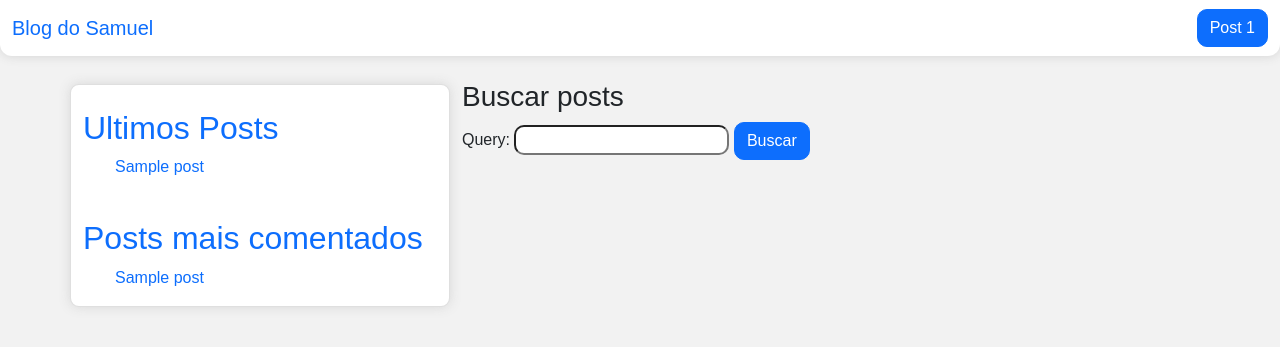
After one commit to samueloliveiraf/projeto-blog, a Django app: page /post-buscar/ in a window 1280 px wide. The commit adds this page. Shown: the top 347 px of the page. Run offline with Django 4.2, Linux system fonts and the light colour scheme; tables that the repository leaves empty hold one stand-in row (values such as "Sample post"); some libraries are stand-ins or nearby versions.

Commit message:
finalizando backend do blog

```diff
--- a/blog/forms.py
+++ b/blog/forms.py
@@ -16,3 +16,7 @@ class ComentarioForm(forms.ModelForm):
             'email',
             'corpo'
         )
+
+
+class BuscarForm(forms.Form):
+    query = forms.CharField()
--- /dev/null
+++ b/blog/templates/blog/post/buscar.html
@@ -0,0 +1,39 @@
+{% extends 'base.html' %}
+{% load static %}
+{% load blog_tags %}
+{% load bootstrap %}
+
+{% block title %} Buscar {% endblock %}
+{% block link %}
+    <link href="{% static 'css/blog.css' %}" type="text/css" rel="stylesheet" media="screen,projection">
+{% endblock %}
+
+{% block content %}
+
+    {% if query %}
+        <h2>Posts que contêm {{ query }}</h2>
+        <h3>
+            {% with resultados.count as total_posts %}
+                Encontrados {{ total_posts }} resultados{{ total_posts|pluralize }}
+            {% endwith %}
+        </h3>
+        {% for post in resultados %}
+            <h4>
+                <a href="{{ post.get_absolute_url }}">{{ post.titulo }}</a>
+            </h4>
+            {{ post.corpo|markdown|truncatechars_html:5 }}
+        {% endfor %}
+        <a href="{% url 'blog:post_buscar' %}">
+            Buscar novamente
+        </a>
+    {% else %}
+        <h3>Buscar posts</h3>
+        <form method="GET">
+            {{ form|bootstrap }}
+            <button class="btn btn-primary" type="submit">
+                Buscar
+            </button>
+        </form>
+    {% endif %}
+
+{% endblock %}
--- a/blog/templates/blog/post/detalhe_post.html
+++ b/blog/templates/blog/post/detalhe_post.html
@@ -1,5 +1,6 @@
 {% extends 'base.html' %}
 {% load static %}
+{% load blog_tags %}
 {% load bootstrap %}
 
 {% block title %} {{ post.titulo }} {% endblock %}
@@ -21,7 +22,7 @@
         <h3 class="date">
             Publicação {{ post.publicada }} by {{ post.autor }}
         </h3>
-        {{ post.corpo|linebreaks }}
+        {{ post.corpo|markdown }}
         {% with comentarios.count as total_comentarios %}
             <h4>
                 {{ total_comentarios }} comentário{{ total_comentarios|pluralize }}
@@ -50,7 +51,7 @@
             <p>
                 Comentário {{ forloop.counter }} by {{ comentario.nome }}
             </p>
-            {{ comentario.corpo|linebreaks }}
+            {{ comentario.corpo|markdown }}
         </div>
             {% empty %}
             <div class="card p-3 mt-1 mb-3 shadow rounded">
--- a/blog/templatetags/blog_tags.py
+++ b/blog/templatetags/blog_tags.py
@@ -1,5 +1,9 @@
+from django.utils.safestring import mark_safe
 from django.db.models import Count
 from django import template
+
+import markdown
+
 from ..models import Post
 
 
@@ -22,3 +26,8 @@ def posts_mais_comentados(count=3):
     return Post.publicadas.annotate(
         total_comentarios=Count('comentario')
     ).order_by('-total_comentarios')[:count]
+
+
+@register.filter(name='markdown')
+def markdown_formatacao(texto):
+    return mark_safe(markdown.markdown(texto))
--- a/blog/urls.py
+++ b/blog/urls.py
@@ -1,4 +1,6 @@
 from django.urls import path
+
+from .feeds import UltimosPostsFeed
 from . import views
 
 
@@ -8,5 +10,7 @@ urlpatterns = [
     path('<int:post_id>/compartilhar-post/', views.compartilhar_post, name='compartilhar_post'),
     path('<int:ano>/<int:mes>/<int:dia>/<slug:post>/', views.detalhe_post, name='detalhe_post'),
     path('tag/<slug:tag_slug>/', views.lista_post, name='listar_post_by_tag'),
+    path('feed/', UltimosPostsFeed(), name='post_feed'),
+    path('post-buscar/', views.post_buscar, name='post_buscar'),
     path('', views.lista_post, name='listar_posts'),
 ]
--- a/blog/views.py
+++ b/blog/views.py
@@ -1,3 +1,4 @@
+from django.contrib.postgres.search import SearchVector, SearchQuery, SearchRank
 from django.core.paginator import Paginator, PageNotAnInteger, EmptyPage
 from django.shortcuts import render, get_object_or_404
 from django.views.generic import ListView
@@ -5,7 +6,7 @@ from django.core.mail import send_mail
 from django.db.models import Count
 from taggit.models import Tag
 
-from .forms import EmailPostForm, ComentarioForm
+from .forms import EmailPostForm, ComentarioForm, BuscarForm
 from .models import Post
 
 
@@ -106,3 +107,28 @@ def compartilhar_post(request, post_id):
     context = {'post': post, 'form': form, 'enviado': enviado}
 
     return render(request, template, context)
+
+
+def post_buscar(request):
+    form = BuscarForm()
+    query = None
+    resultados = list()
+
+    if 'query' in request.GET:
+        form = BuscarForm(request.GET)
+        if form.is_valid():
+            query = form.cleaned_data['query']
+            search_vector = SearchVector('titulo', weight='A') + SearchVector('corpo', weight='B')
+            search_quey = SearchQuery(query)
+            resultados = Post.publicadas.annotate(
+                search=search_vector,
+                rank=SearchRank(search_vector, search_quey)
+            ).filter(rank__gte=0.3).order_by('-rank')
+
+    context = {
+        'form': form,
+        'query': query,
+        'resultados': resultados
+    }
+
+    return render(request, 'blog/post/buscar.html', context)
--- a/mysite/settings.py
+++ b/mysite/settings.py
@@ -27,6 +27,8 @@ ALLOWED_HOSTS = config('ALLOWED_HOSTS', cast=config_prettyconf.list)
 
 # Application definition
 
+SITE_ID = 1
+
 DEFAULT_APPS = [
     'django.contrib.admin',
     'django.contrib.auth',
@@ -34,6 +36,8 @@ DEFAULT_APPS = [
     'django.contrib.sessions',
     'django.contrib.messages',
     'django.contrib.staticfiles',
+    'django.contrib.sites',
+    'django.contrib.sitemaps'
 ]
 
 THIRD_APPS = [
--- a/mysite/urls.py
+++ b/mysite/urls.py
@@ -1,8 +1,17 @@
 from django.urls import path, include
 from django.contrib import admin
+
+from django.contrib.sitemaps.views import sitemap
+from blog.sitemaps import PostSitemap
+
+
+sitemaps = {
+    'posts': PostSitemap
+}
 
 
 urlpatterns = [
     path('admin/', admin.site.urls),
+    path('sitemap.xml', sitemap, {'sitemaps': sitemaps}, name='django.contrib.sitemaps.views.sitemap'),
     path('', include('blog.urls', namespace='blog')),
 ]
--- a/static/css/blog.css
+++ b/static/css/blog.css
@@ -1,5 +1,6 @@
 
 body {
+    font-family: Gill Sans Extrabold, sans-serif;
     background: #f2f2f2 !important;
 }
 
@@ -29,11 +30,11 @@ nav {
 }
 
 .btn {
-    border-radius: 12px !important;
+    border-radius: 10px !important;
 }
 
 input {
-    border-radius: 12px !important;
+    border-radius: 10px !important;
 }
 
 ul {
--- a/templates/base.html
+++ b/templates/base.html
@@ -17,13 +17,7 @@
         <a href="{% url 'blog:listar_posts' %}" class="navbar-brand">
             Blog do Samuel
         </a>
-        <form class="d-flex">
-            <input class="form-control me-2" type="search" placeholder="Buscar" aria-label="Buscar">
-            <button class="btn btn-outline-primary" type="submit">
-                Buscar
-            </button>
-        </form>
-        <button class="btn btn-outline-primary" type="submit">
+        <button class="btn btn-primary" type="submit">
             Post {% total_posts %}
         </button>
     </div>
@@ -31,7 +25,7 @@
 
 <div class="container mt-4" id="content">
     <div class="row">
-        <div class="col-4 card mt-1">
+        <div class="col-4 card mt-1 mb-3">
             <h2 class="mt-4">Ultimos Posts</h2>
             {% ver_ultimos_posts %}
             <h2 class="mt-4">Posts mais comentados</h2>
```
Also changed, not shown: blog/feeds.py (added, +19 -0 lines), blog/sitemaps.py (added, +13 -0 lines), blog/templates/blog/post/posts.html (+8 -8 lines).
